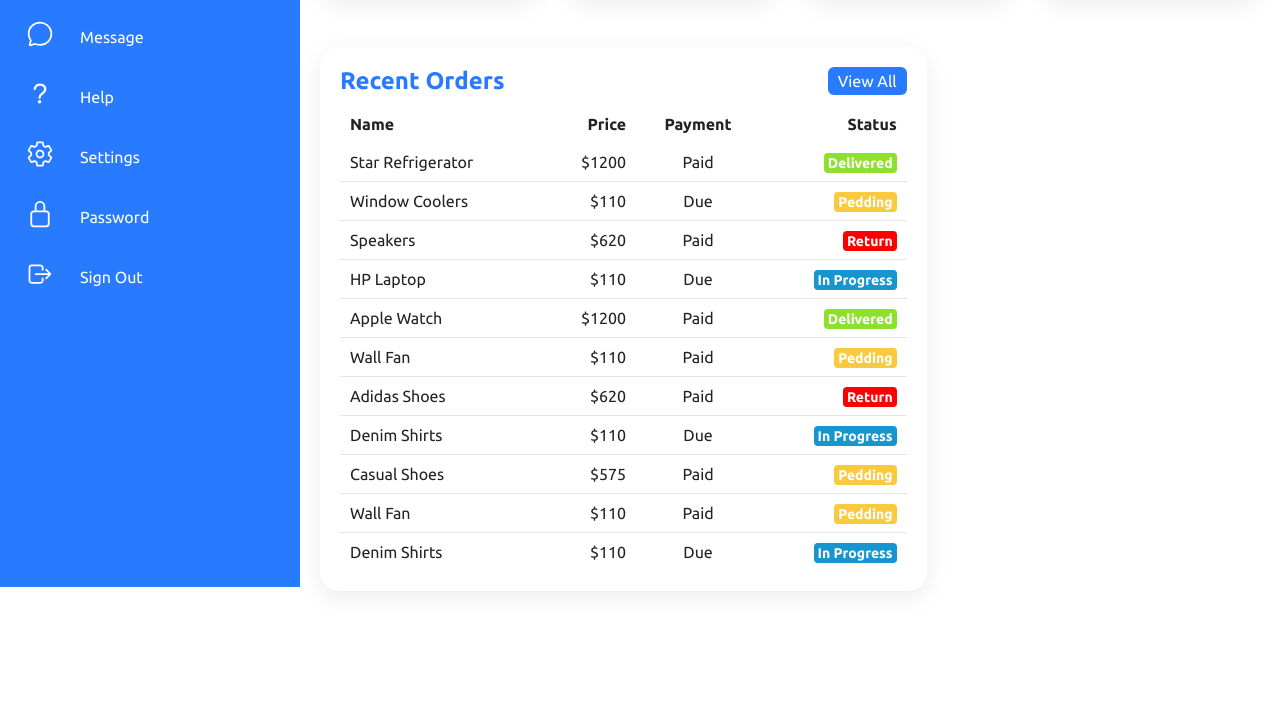
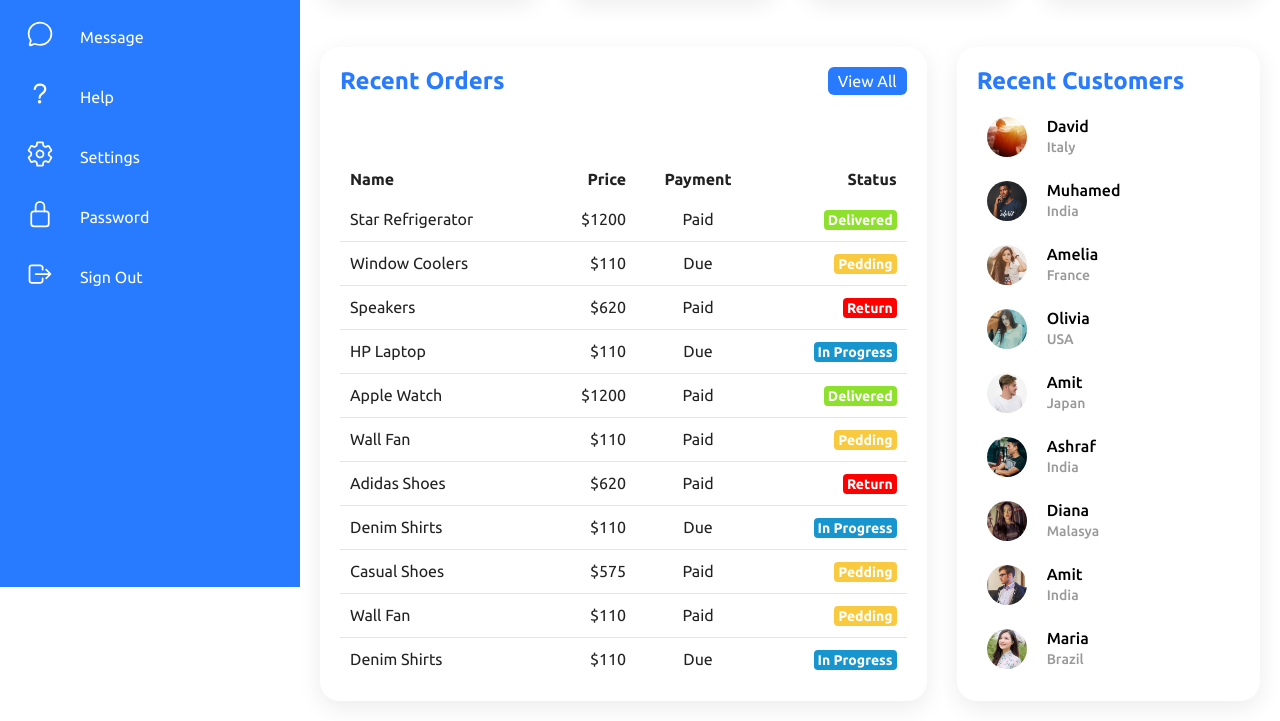
Before and after one commit to becardine/responsive-dashboard, a plain HTML site: page index.html in a window 1280 px wide. Shown: the part 213-934 px from the top of the page. Before the commit the page ends 824 px from the top, so only its background shows below. Drawn offline with nearby package versions, Linux system fonts and the light colour scheme.

Commit message:
create recent customers

```diff
--- a/index.html
+++ b/index.html
@@ -91,7 +91,7 @@
           </div>
           <!--userImg-->
           <div class="user">
-            <img src="/img/user.jpg"/>
+            <img src="/img/user.jpg" />
           </div>
         </div>
 
@@ -135,10 +135,8 @@
           </div>
         </div>
 
-
-        <!-- order details list-->
-
         <div class="details">
+          <!-- order details list-->
           <div class="recentOrders">
             <div class="cardHeader">
               <h2>Recent Orders</h2>
@@ -223,9 +221,52 @@
               </tbody>
             </table>
           </div>
+
+          <!--- New Customers --->
+          <div class="recentCustomers">
+            <div class="cardHeader">
+              <h2>Recent Customers</h2>
+            </div>
+            <table>
+              <tr>
+                <td width="60px"><div class="imgBx"><img src="/img/img1.jpg" alt=""></div></td>
+                <td><h4>David <br><span>Italy</span> </h4></td>
+              </tr>
+              <tr>
+                <td width="60px"><div class="imgBx"><img src="/img/img2.jpg" alt=""></div></td>
+                <td><h4>Muhamed <br><span>India</span> </h4></td>
+              </tr>
+              <tr>
+                <td width="60px"><div class="imgBx"><img src="/img/img3.jpg" alt=""></div></td>
+                <td><h4>Amelia<br><span>France</span> </h4></td>
+              </tr>
+              <tr>
+                <td width="60px"><div class="imgBx"><img src="/img/img4.jpg" alt=""></div></td>
+                <td><h4>Olivia<br><span>USA</span> </h4></td>
+              </tr>
+              <tr>
+                <td width="60px"><div class="imgBx"><img src="/img/img5.jpg" alt=""></div></td>
+                <td><h4>Amit<br><span>Japan</span> </h4></td>
+              </tr>
+              <tr>
+                <td width="60px"><div class="imgBx"><img src="/img/img6.jpg" alt=""></div></td>
+                <td><h4>Ashraf<br><span>India</span> </h4></td>
+              </tr>
+              <tr>
+                <td width="60px"><div class="imgBx"><img src="/img/img7.jpg" alt=""></div></td>
+                <td><h4>Diana <br><span>Malasya</span> </h4></td>
+              </tr>
+              <tr>
+                <td width="60px"><div class="imgBx"><img src="/img/img8.jpg" alt=""></div></td>
+                <td><h4>Amit<br><span>India</span> </h4></td>
+              </tr>
+              <tr>
+                <td width="60px"><div class="imgBx"><img src="/img/img9.jpg" alt=""></div></td>
+                <td><h4>Maria<br><span>Brazil</span> </h4></td>
+              </tr>
+            </table>
+          </div>
         </div>
-
-
       </div>
     </div>
 
@@ -239,15 +280,15 @@
     ></script>
 
     <script>
-        // Menu Toggle
-        let toggle = document.querySelector('.toggle');
-        let navigation = document.querySelector('.navigation');
-        let main = document.querySelector('.main');
+      // Menu Toggle
+      let toggle = document.querySelector(".toggle");
+      let navigation = document.querySelector(".navigation");
+      let main = document.querySelector(".main");
 
-        toggle.onclick = function(){
-            navigation.classList.toggle('active');
-            main.classList.toggle('active');
-        }
+      toggle.onclick = function () {
+        navigation.classList.toggle("active");
+        main.classList.toggle("active");
+      };
 
       //add hovered class in selected list item
       let list = document.querySelectorAll(".navigation li");
--- a/style.css
+++ b/style.css
@@ -373,3 +373,54 @@ body {
     font-size: 14px;
     font-weight: 600;
 }
+
+.recentCustomers {
+    position: relative;
+    display: grid;
+    min-height: 500px;
+    padding: 20px;
+    background: var(--white);
+    box-shadow: 0 7px 25px rgba(0, 0, 0, 0.08);
+    border-radius: 20px;
+}
+
+.recentCustomers .imgBx {
+    position: relative;
+    width: 40px;
+    height: 40px;
+    border-radius: 50%;
+    overflow: hidden;
+}
+
+.recentCustomers .imgBx img {
+    position: absolute;
+    top: 0;
+    left: 0;
+    width: 100%;
+    height: 100%;
+    object-fit: cover;
+}
+
+.recentCustomers table tr td {
+    padding: 12px 10px;
+}
+
+.recentCustomers table tr td h4 {
+    font-size: 16px;
+    font-weight: 500;
+    line-height: 1.2em;
+}
+
+.recentCustomers table tr td h4 span {
+    font-size: 14px;
+    color: var(--black2);
+}
+
+.recentCustomers table tr:hover {
+    background: var(--blue);
+    color: var(--white);
+}
+
+.recentCustomers table tr:hover td h4 span {
+    color: var(--white);
+}
```
